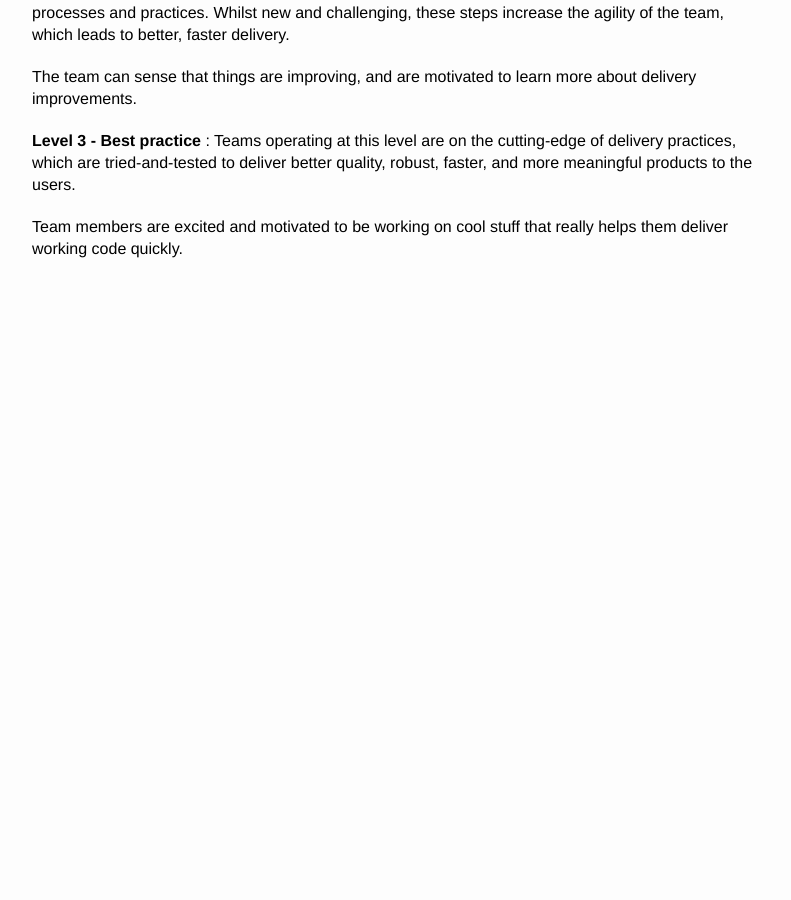
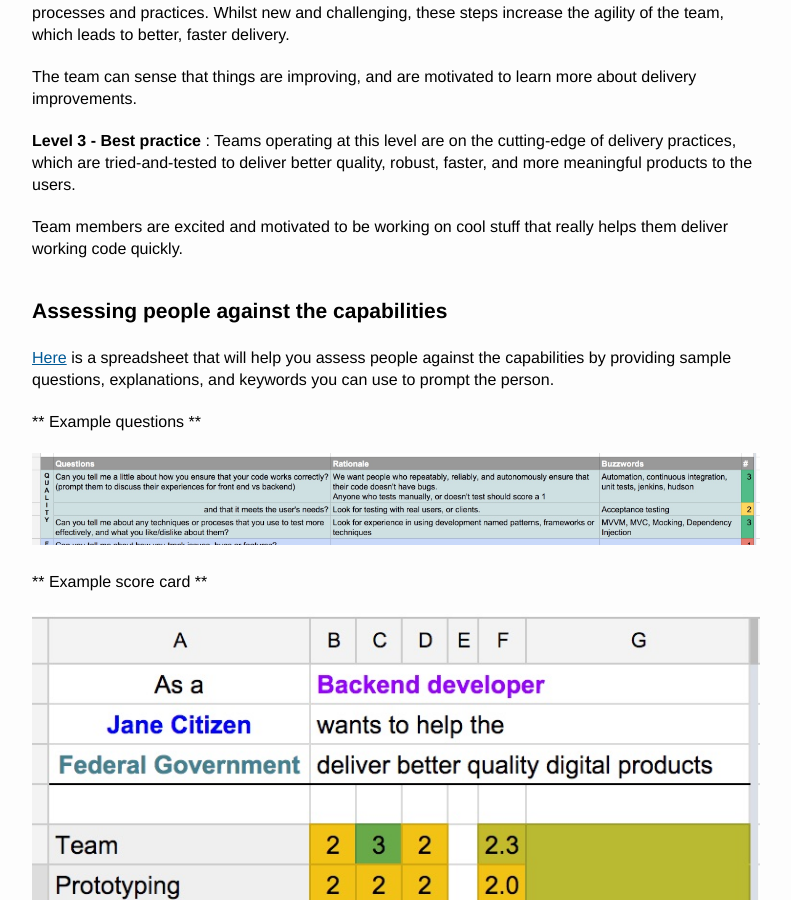
Before and after one commit to colugo/cautious-turtle, a Jekyll site: the page built from index.md, in a window 1280 px wide and 900 px high, scrolled down 495 px. Shown: the whole window, without its empty margins (238-1029 px from the left). Built offline with Jekyll 4.4.1, drawn with Linux system fonts in a browser that asks for light colours; before the commit the page ends 900 px from its top, so only the background shows below that.

Commit message:
Add recruitment images to index page Show the recruitment images

```diff
--- a/index.md
+++ b/index.md
@@ -24,3 +24,15 @@ The team can sense that things are improving, and are motivated to learn more ab
 **Level 3 - Best practice** : Teams operating at this level are on the cutting-edge of delivery practices, which are tried-and-tested to deliver better quality, robust, faster, and more meaningful products to the users.
 
 Team members are excited and motivated to be working on cool stuff that really helps them deliver working code quickly.
+
+
+## Assessing people against the capabilities
+[Here](https://docs.google.com/spreadsheets/d/1TTYaTRfbTqeLqGc4BiIrodcxnI205DJx4CnziXJMJgU/edit#gid=667432916) is a spreadsheet that will help you assess people against the capabilities by providing sample questions, explanations, and keywords you can use to prompt the person.
+
+** Example questions **
+
+![Example questions ]( {{site.url}}/images/example_questions.jpg)
+
+** Example score card **
+
+![Example scorecard ]({{site.url}}/images/example_scorecard.jpg)
```
